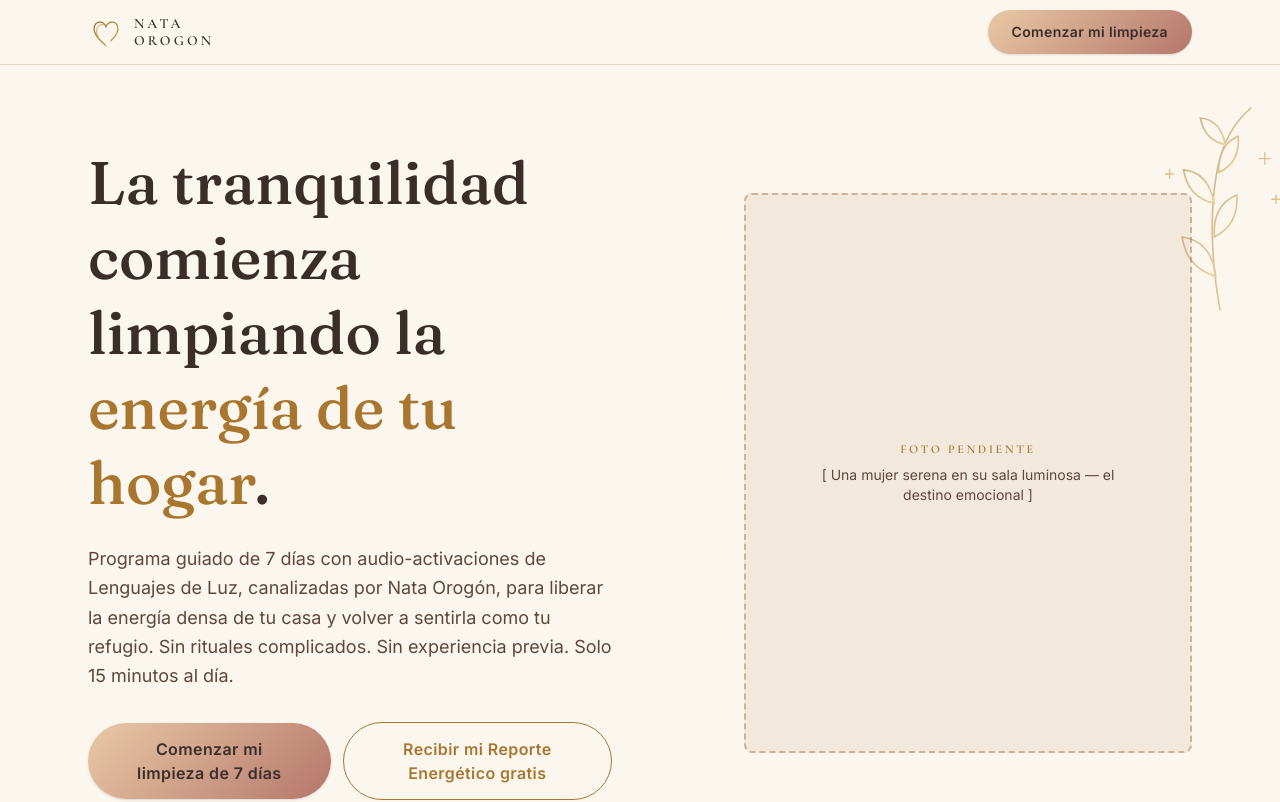
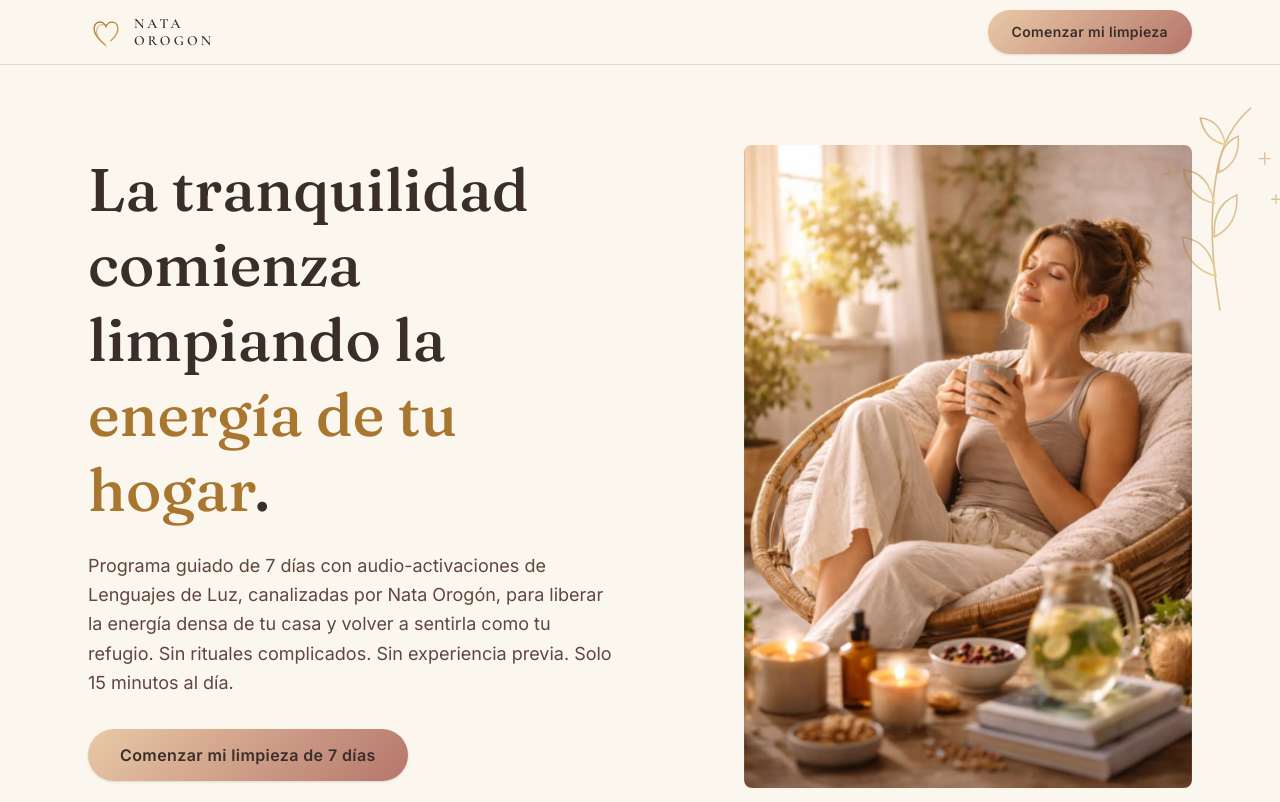
Before and after one commit to nataorogon/limpieza-energetica-hogar, a Next.js app: page / in a window 1280 px wide. Shown: the top 802 px of the page. Built offline with nearby package versions, Linux system fonts and the light colour scheme.

Commit message:
Reordenar y agregar imagen

```diff
--- a/src/app/page.tsx
+++ b/src/app/page.tsx
@@ -13,13 +13,19 @@ import CtaFinal from "@/components/energetica/CtaFinal";
 import Faq from "@/components/energetica/Faq";
 import Postdata from "@/components/energetica/Postdata";
 
-/** Orden del funnel según contenido-landing-page.md (S1–S19). */
+/**
+ * Orden del funnel según contenido-landing-page.md (S1–S19), con una
+ * desviación deliberada: el Reporte Energético va ANTES de "Tu casa habla".
+ * El reporte es el gancho —diagnostica y captura— y llega mientras la persona
+ * todavía tiene atención; el problema se desarrolla después, ya con el
+ * resultado en la mano y con las 7 señales resonando.
+ */
 export default function Home() {
   return (
     <>
       <Hero />
+      <EnergyReportSection />
       <Problema />
-      <EnergyReportSection />
       <Solucion />
       <LenguajesDeLuz />
       <Guia />
--- a/src/components/energetica/Hero.tsx
+++ b/src/components/energetica/Hero.tsx
@@ -1,5 +1,5 @@
+import Image from "next/image";
 import CtaButton from "@/components/shared/CtaButton";
-import PhotoPlaceholder from "@/components/shared/PhotoPlaceholder";
 import BotanicalAccent from "@/components/shared/svg/BotanicalAccent";
 
 /** Sección 1 — Hero (above the fold). */
@@ -26,19 +26,25 @@ export default function Hero() {
             tu casa y volver a sentirla como tu refugio. Sin rituales
             complicados. Sin experiencia previa. Solo 15 minutos al día.
           </p>
-          <div className="mt-8 flex flex-col gap-3 sm:flex-row sm:items-center">
+          {/* Un solo CTA: el Reporte Energético es ahora la sección inmediata
+              siguiente, así que un botón que baje hasta él solo compite. */}
+          <div className="mt-8">
             <CtaButton href="#oferta" variant="primary" size="lg">
               Comenzar mi limpieza de 7 días
             </CtaButton>
-            <CtaButton href="#reporte" variant="secondary" size="lg">
-              Recibir mi Reporte Energético gratis
-            </CtaButton>
           </div>
         </div>
-        <PhotoPlaceholder
-          label="Una mujer serena en su sala luminosa — el destino emocional"
-          aspect="4/5"
-          className="max-w-md justify-self-center md:justify-self-end"
+        {/* width/height son las intrínsecas del archivo (1080×1550): fijan la
+            proporción y evitan el salto de layout mientras carga. `priority`
+            porque está sobre la línea de flotación y es el LCP del hero. */}
+        <Image
+          src="/images/mujer-tranquila.jpg"
+          alt="Una mujer descansa con los ojos cerrados en su sala luminosa, entre plantas y velas encendidas"
+          width={1080}
+          height={1550}
+          priority
+          sizes="(min-width: 768px) 28rem, 100vw"
+          className="w-full max-w-md justify-self-center rounded-lg md:justify-self-end"
         />
       </div>
     </section>
```
Also changed, not shown: public/images/mujer-tranquila.jpg (added).
